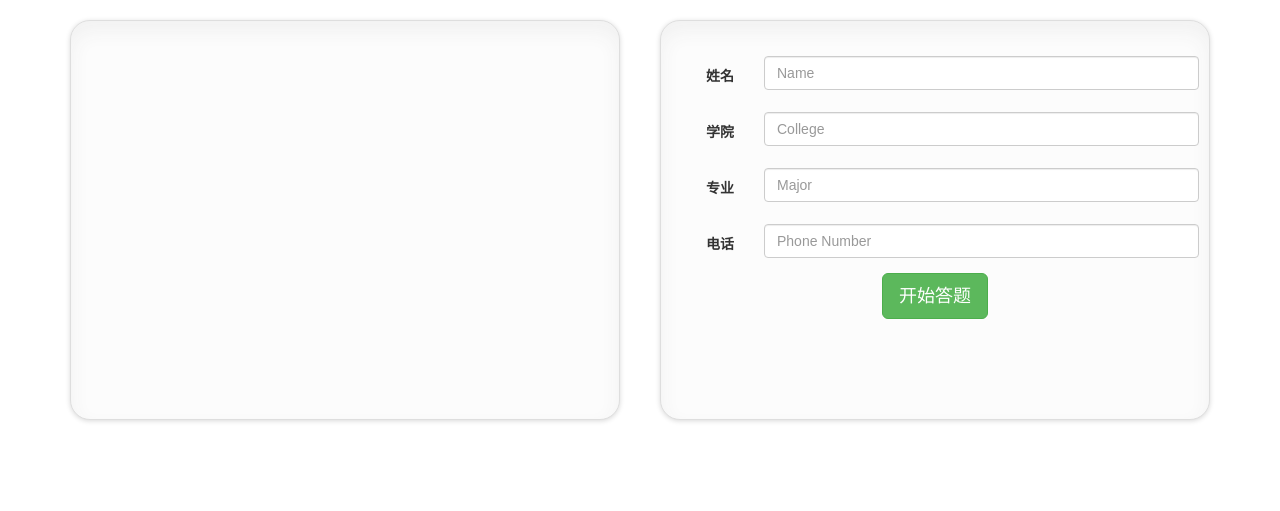
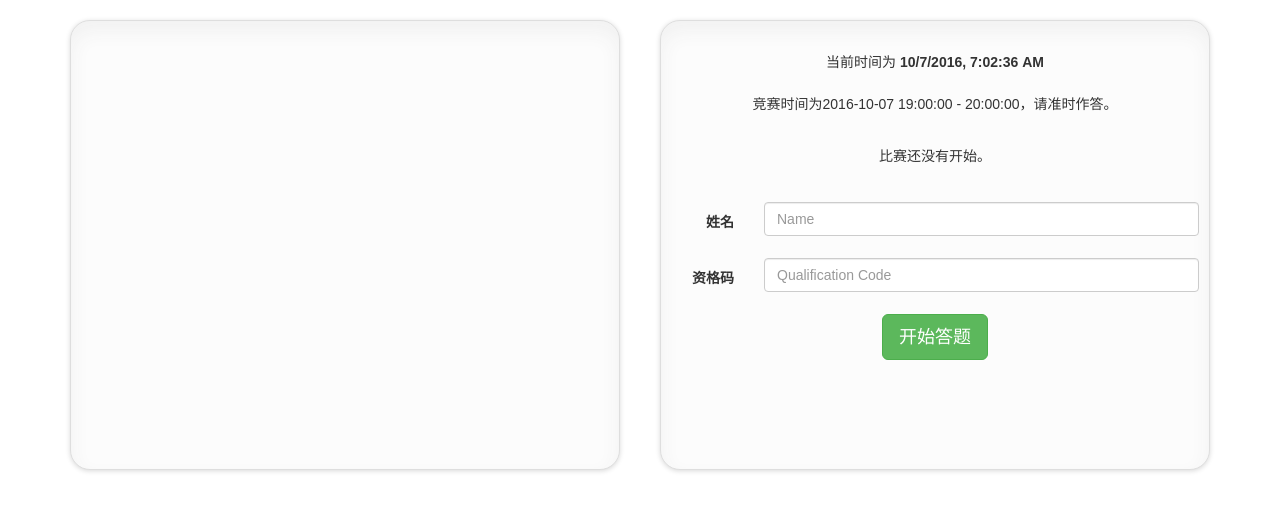
Before and after one commit to iuyoy/Quizzes, a PHP site: template src/views/index.twig in a window 1280 px wide. Shown: the part 20-531 px from the top of the page. Run offline with PHP 8.4, Linux system fonts and the light colour scheme; the template is opened without the code that fills it: most values are stand-ins (such as "Sample title", 1, 10 or a date in 2020); some libraries are stand-ins or nearby versions.

Commit message:
import the user list.  Cancel register.

```diff
--- a/assets/css/quizzes.css
+++ b/assets/css/quizzes.css
@@ -13,7 +13,7 @@
     text-align: center;
     font-family: "Microsoft yahei", sans-serif;
     padding: 0 10px 0 10px;
-    min-height: 400px;
+    min-height: 450px;
 }
 
 .sub-container h2, .regulation h4 {
@@ -52,7 +52,7 @@
 }
 
 .register button {
-    margin-top: 8px;
+    margin-top: 15px;
     margin-bottom: 8px;
 }
 
--- a/assets/js/quizzes.js
+++ b/assets/js/quizzes.js
@@ -7,44 +7,26 @@
             validating: 'glyphicon glyphicon-refresh'
         },
         fields: {
+            password: {
+                message: 'The number is not valid',
+                validators: {
+                    notEmpty: {
+                        message: 'The qualification code is required and can\'t be empty'
+                    },
+                    stringLength: {
+                        min: 8,
+                        max: 8,
+                        message: 'The qualification code must be 8 characters long'
+                    },
+                }
+            },
             name: {
-                message: 'The name is not valid',
                 validators: {
                     notEmpty: {
                         message: 'The name is required and can\'t be empty'
                     },
                 }
             },
-            college: {
-                validators: {
-                    notEmpty: {
-                        message: 'The college address is required and can\'t be empty'
-                    },
-                }
-            },
-            major: {
-                validators: {
-                    notEmpty: {
-                        message: 'The major is required and can\'t be empty'
-                    }
-                }
-            },
-            tel: {
-                validators: {
-                    notEmpty: {
-                        message: 'The tel is required and can\'t be empty'
-                    },
-                    stringLength: {
-                        min: 8,
-                        max: 11,
-                        message: 'The phone number must be more than 8 and less than 11 characters long'
-                    },
-                    regexp: {
-                        regexp: /^[0-9]+$/,
-                        message: 'The phone number can only consist of number.'
-                    }
-                }
-            }
         }
     }).on('success.form.bv', function(e) {
         // Prevent form submission
@@ -64,20 +46,26 @@
                 alert("出现未知错误，请稍后重试或者联系管理员。");
             },
             success: function(data) {
-                start(data);
+                data = JSON.parse(data);
+                if(data['status'] !== "on"){
+                    alert(data['result']);
+                    // alert("比赛还没有开始，或者已结束，若有疑问请联系管理员。");
+                }else{
+                    start(data['questions']);
+                }
             }
         });
     });
 })(jQuery);
 
 function start(data) {
-
     var container = $('.container'),
-        questions = JSON.parse(data),
+        questions = data,
         current_id = 1;
     container.empty();
     var quizzes =
         '<div class="col-xs-12">' +
+
         '<div class="col-xs-10">' +
         '<div class="progress">' +
         '<div class="progress-bar progress-bar-danger progress-bar-striped left-time-graph" role="progressbar" aria-valuenow="0" aria-valuemin="0" aria-valuemax="100" style="width: 0;">' +
@@ -95,6 +83,7 @@ function start(data) {
             '<div class="panel panel-primary quiz quiz-' + qid + ' hidden">' +
             '<div class="panel-heading type">' +
             '<h3 class="panel-title">' + questions[qid]['type'] + '</h3>' +
+
             '</div>' +
             '<div class="panel-body">' +
             '<div class="question">' +
@@ -112,6 +101,7 @@ function start(data) {
         quiz +=
             '</div>' +
             '<button type="button" class="btn btn-success next">下一题</button>' +
+            '<h3><b>答题过程中请不要刷新和关闭浏览器</b></h3>' +
             '</div>' +
             '</div>';
         quizzes += quiz;
@@ -135,29 +125,24 @@ function start(data) {
             $(".alert").toggleClass("hidden", false);
         }
     });
+    var endtime = new Date(2016, 9, 7, 20, 0, 0);
+    var now = new Date();
 
-    var total = parseInt(3600);
+    var total =  Math.floor((endtime.getTime() - now.getTime()) / 1000);
     var intDiff = total; //倒计时总秒数量
     var stoptimer = window.setInterval(function() {
-            var day = 0,
-                hour = 0,
-                minute = 0,
+            var minute = 0,
                 second = 0; //时间默认值
             if (intDiff > 0) {
-                day = Math.floor(intDiff / (60 * 60 * 24));
-                hour = Math.floor(intDiff / (60 * 60)) - (day * 24);
-                minute = Math.floor(intDiff / 60) - (day * 24 * 60) - (hour * 60);
-                second = Math.floor(intDiff) - (day * 24 * 60 * 60) - (hour * 60 * 60) - (minute * 60);
+                minute = Math.floor(intDiff / 60);
+                second = Math.floor(intDiff % 60);
             }
             if (minute <= 9) minute = '0' + minute;
             if (second <= 9) second = '0' + second;
-            // $('#day_show').html(day + "天");
-            // $('#hour_show').html('<s id="h"></s>' + hour + '时');
-            // $('#minute_show').html('<s></s>' + minute + '分');
             $('.left-time').html('剩余 ' + minute + '分' + second + '秒');
             $('.left-time-graph').attr({
-                'style': 'width: ' + String((total - intDiff) / total * 100) + '%',
-                'aria-valuenow': String((total - intDiff) / total * 100)
+                'style': 'width: ' + String((3600 - intDiff) / 3600 * 100) + '%',
+                'aria-valuenow': String((3600 - intDiff) / 3600 * 100)
             })
             if (intDiff === 0){
                 intDiff = -1;
--- a/src/controllers/manage.php
+++ b/src/controllers/manage.php
@@ -50,7 +50,7 @@ class ManageAction{
     public function report($request, $response, $args) {
         if(isset($_SESSION['admin'])){
             $this->data['active_column']='report';
-            $sql = "SELECT id,name,college,major,tel,starttime,finishtime,TO_SECONDS(finishtime) -TO_SECONDS(starttime) AS spenttime,`point` FROM users WHERE sign = 1 ORDER BY `point` DESC, spenttime ASC";
+            $sql = "SELECT `id`, `number`, `name`, `password`, `college`, `email`, `tel`, `regtime`, `starttime`, `finishtime`, `point`, `sign`,TO_SECONDS(finishtime) -TO_SECONDS(starttime) AS spenttime FROM users WHERE sign!=2  ORDER BY `point` DESC, spenttime ASC";
             $reports = $this->ci->db->query($sql)->fetchAll();
             $this->data['reports'] = $reports;
             $response = $this->ci->view->render($response, "manage/report.twig", $this->data);
@@ -64,7 +64,7 @@ class ManageAction{
         if(isset($_SESSION['admin'])){
             $route = $request->getAttribute('route');
             $this->data['active_column']='report';
-            $sql = "SELECT id,name,college,major,tel,starttime,finishtime,TO_SECONDS(finishtime) -TO_SECONDS(starttime) AS spenttime,`point`,sign FROM users WHERE id = :id";
+            $sql = "SELECT `id`, `number`, `name`, `password`, `college`, `email`, `tel`, `regtime`, `starttime`, `finishtime`, `point`, `sign`,TO_SECONDS(finishtime) -TO_SECONDS(starttime) AS spenttime FROM users WHERE id = :id";
             $prepare = $this->ci->db->prepare($sql);
             $prepare -> execute(array(":id"=>$route->getArgument('id')));
             $user = $prepare->fetch();
--- a/src/views/base.twig
+++ b/src/views/base.twig
@@ -33,5 +33,6 @@
   <script src="{{ uri.base }}/assets/js/bootstrap.min.js"></script>
   <script src="{{ uri.base }}/assets/js/bootstrapValidator.min.js"></script>
   <script src="{{ uri.base }}/assets/js/quizzes.js"></script>
+   {% block js %}{% endblock  %}
 </body>
 </html>
--- a/src/views/index.twig
+++ b/src/views/index.twig
@@ -17,34 +17,50 @@
         </div>
     </div>
     <div class="register sub-container">
-            <h2>{{ webinfo["register_title"] }}</h2>
-            <form class="form-horizontal" role="form" method="POST" id="regist">
+        <h2>{{ webinfo["register_title"] }}</h2> 当前时间为
+        <b class="now"></b>
+        <P>
+            竞赛时间为2016-10-07 19:00:00 - 20:00:00，请准时作答。
+        </P>
+        <p class="info">
+
+        </p>
+        <form class="form-horizontal regist" role="form" method="POST" id="regist">
             <div class="form-group">
-                    <label for="inputName" class="col-sm-2 control-label required-validate">姓名</label>
+                <label for="inputName" class="col-sm-2 control-label">姓名</label>
                 <div class="col-sm-10">
                     <input type="text" class="form-control" id="inputName" placeholder="Name" name="name" required>
                 </div>
             </div>
             <div class="form-group">
-                    <label for="inputCollege" class="col-sm-2 control-label">学院</label>
+                <label for="inputQC" class="col-sm-2 control-label required-validate">资格码</label>
                 <div class="col-sm-10">
-                        <input type="text" class="form-control" id="inputCollege" placeholder="College" name="college" required>
-                    </div>
-                </div>
-                <div class="form-group">
-                    <label for="inputMajor" class="col-sm-2 control-label">专业</label>
-                    <div class="col-sm-10">
-                        <input type="text" class="form-control" id="inputMajor" placeholder="Major" name="major" required>
-                    </div>
-                </div>
-                <div class="form-group">
-                    <label for="inputTel" class="col-sm-2 control-label">电话</label>
-                    <div class="col-sm-10">
-                        <input type="tel" class="form-control" id="inputTel" placeholder="Phone Number" name="tel" required>
+                    <input type="text" class="form-control" id="inputQC" placeholder="Qualification Code" name="password" required>
                 </div>
             </div>
             <button type="submit" class="btn btn-success btn-lg" id="start">开始答题</button>
         </form>
+
     </div>
-    </div>
+    {% endblock %} {% block js %}
+    <script>
+        $(document).ready(function() {
+            var starttime = new Date(2016, 9, 7, 18, 59, 59);
+            var endtime = new Date(2016, 9, 7, 20, 0, 0);
+            window.setInterval(function() {
+                var now = new Date();
+                $(".now").html(now.toLocaleString());
+                if (now.getTime() < starttime.getTime()) {
+                    $(".info").html("比赛还没有开始。")
+                } else if (now > endtime) {
+                    $(".info").html("比赛结束。");
+                    $(".regist").toggleClass("hidden", true);
+                } else {
+                    $(".info").html("比赛进行中。")
+
+                }
+            }, 1000);
+
+        });
+    </script>
     {% endblock %}
--- a/src/views/manage/base.twig
+++ b/src/views/manage/base.twig
@@ -50,7 +50,6 @@
         </div>
 
         <div class="col-xs-10 right">
-
             {% block body %}{% endblock %}
         </div>
     </div>
```
Also changed, not shown: src/controllers/home.php (+55 -31 lines), src/public/index.php (+13 -3 lines), src/views/manage/report.twig (+6 -6 lines), src/views/manage/report_detail.twig (+5 -7 lines). Lines whose indentation alone changed are shown as unchanged.
